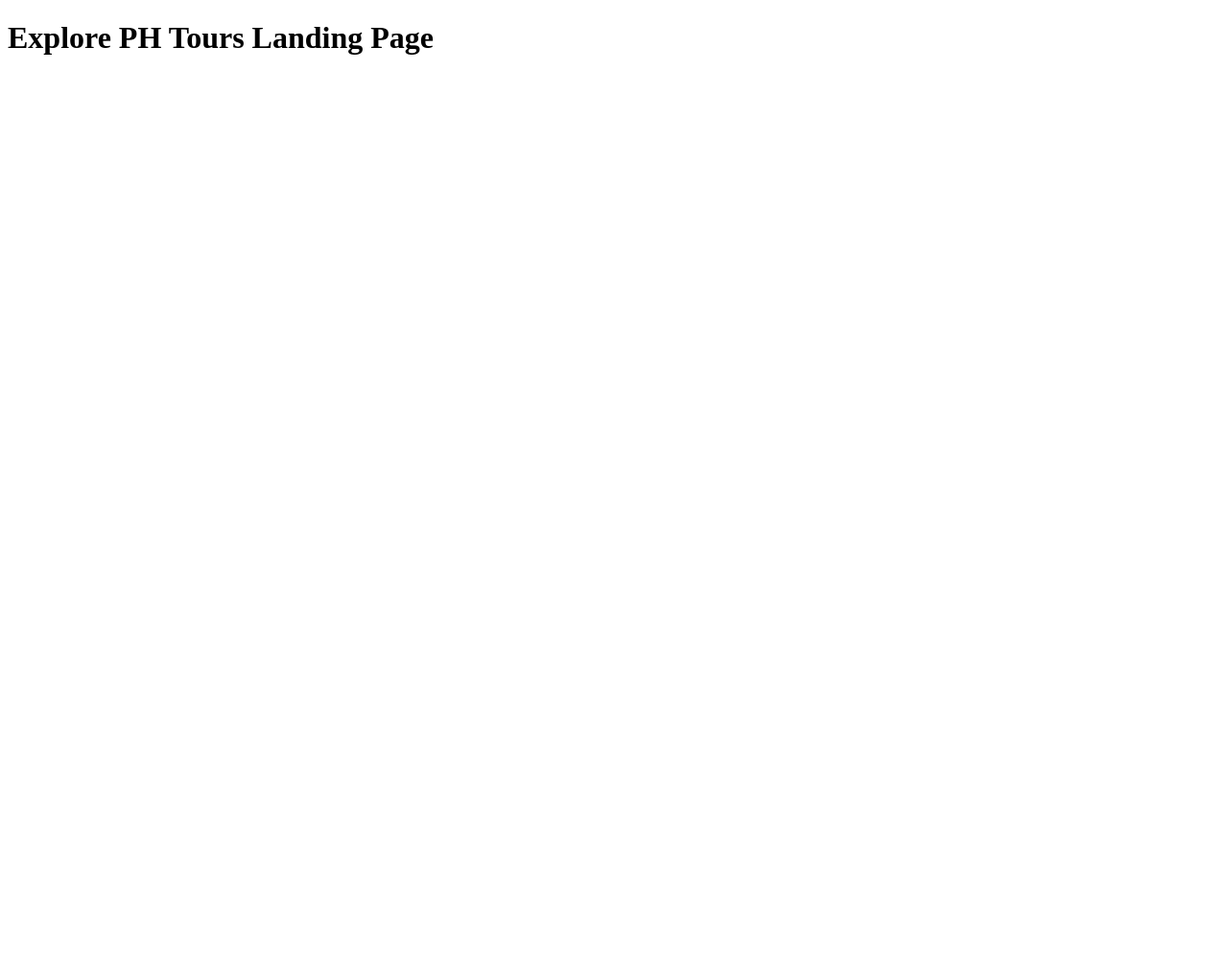
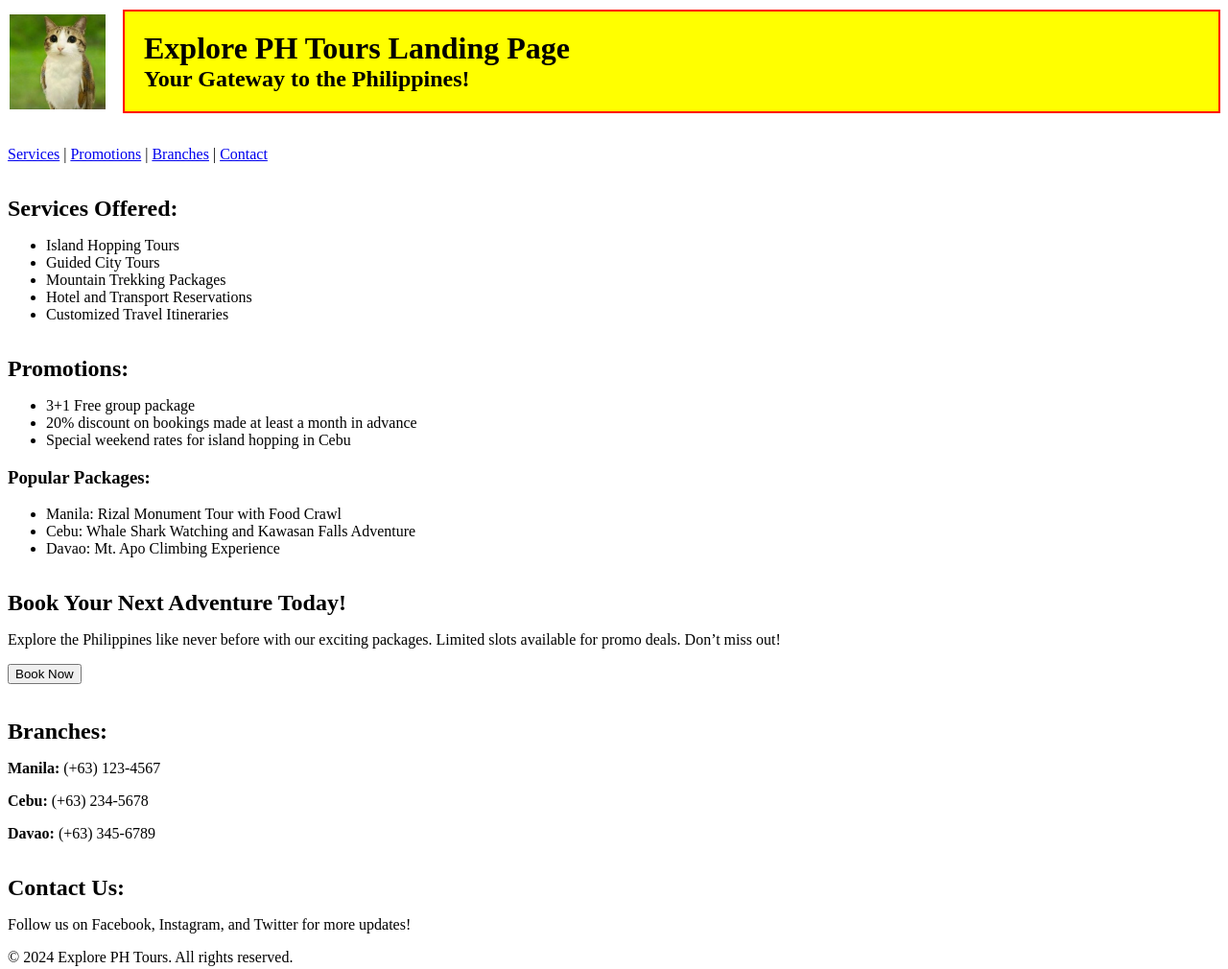
Before and after one commit to amaldonado05/amaldonado05.github.io, a plain HTML site: page MaldonadoExplorePHTours.html in a window 1280 px wide. Shown: the whole page at 96% size. Before the commit the page ends 800 px from the top, so only its background shows below. Drawn offline with Linux system fonts and the light colour scheme.

Commit message:
Updated Again

```diff
--- a/MaldonadoExplorePHTours.html
+++ b/MaldonadoExplorePHTours.html
@@ -3,9 +3,99 @@
 <head>
     <meta charset="UTF-8">
     <meta name="viewport" content="width=device-width, initial-scale=1.0">
-    <title>Explore PH Tours</title>
+    <title>Explore PH Tours Landing Page</title>
+    <style>
+        img {
+            width: 100px;
+            position: absolute;
+            top: 15px;
+            left: 10px;
+        }
+        header {
+            display: flex;
+            align-items: center;
+            margin-left: 120px;
+            margin-top: 10px;
+            position: relative;
+            background-color: yellow;
+            padding: 20px;
+            border: 2px solid red;
+        }
+        h1 {
+            margin: 0;
+        }
+        h2 {
+            margin: 0;
+        }
+    </style>
 </head>
 <body>
-    <h1>Explore PH Tours Landing Page</h1>
+    <img src="IMAGES/cowl.png" alt="Cowl Logo">
+
+    <!-- Header Section -->
+    <header>
+        <div>
+            <h1>Explore PH Tours Landing Page</h1>
+            <h2>Your Gateway to the Philippines!</h2>
+        </div>
+    </header>
+    <br>
+
+    <!-- Navigation -->
+    <p>
+        <a href="#services">Services</a> |
+        <a href="#promotions">Promotions</a> |
+        <a href="#branches">Branches</a> |
+        <a href="#contact">Contact</a>
+    </p>
+    <br>
+
+    <!-- Services Section -->
+    <h2 id="services">Services Offered:</h2>
+    <ul>
+        <li>Island Hopping Tours</li>
+        <li>Guided City Tours</li>
+        <li>Mountain Trekking Packages</li>
+        <li>Hotel and Transport Reservations</li>
+        <li>Customized Travel Itineraries</li>
+    </ul>
+    <br>
+
+    <!-- Promotions Section -->
+    <h2 id="promotions">Promotions:</h2>
+    <ul>
+        <li>3+1 Free group package</li>
+        <li>20% discount on bookings made at least a month in advance</li>
+        <li>Special weekend rates for island hopping in Cebu</li>
+    </ul>
+
+    <!-- Popular Packages Section -->
+    <h3>Popular Packages:</h3>
+    <ul>
+        <li>Manila: Rizal Monument Tour with Food Crawl</li>
+        <li>Cebu: Whale Shark Watching and Kawasan Falls Adventure</li>
+        <li>Davao: Mt. Apo Climbing Experience</li>
+    </ul>
+    <br>
+
+    <!-- Call-to-Action Section -->
+    <h2>Book Your Next Adventure Today!</h2>
+    <p>Explore the Philippines like never before with our exciting packages. Limited slots available for promo deals. Don’t miss out!</p>
+    <button>Book Now</button>
+    <br>
+    <br>
+    <br>
+
+    <!-- Branches Section -->
+    <h2 id="branches">Branches:</h2>
+    <p><strong>Manila:</strong> (+63) 123-4567</p>
+    <p><strong>Cebu:</strong> (+63) 234-5678</p>
+    <p><strong>Davao:</strong> (+63) 345-6789</p>
+    <br>
+
+    <!-- Footer Section -->
+    <h2 id="contact">Contact Us:</h2>
+    <p>Follow us on Facebook, Instagram, and Twitter for more updates!</p>
+    <p>&copy; 2024 Explore PH Tours. All rights reserved.</p>
 </body>
 </html>
```
Also changed, not shown: IMAGES/cowl.png (added).
